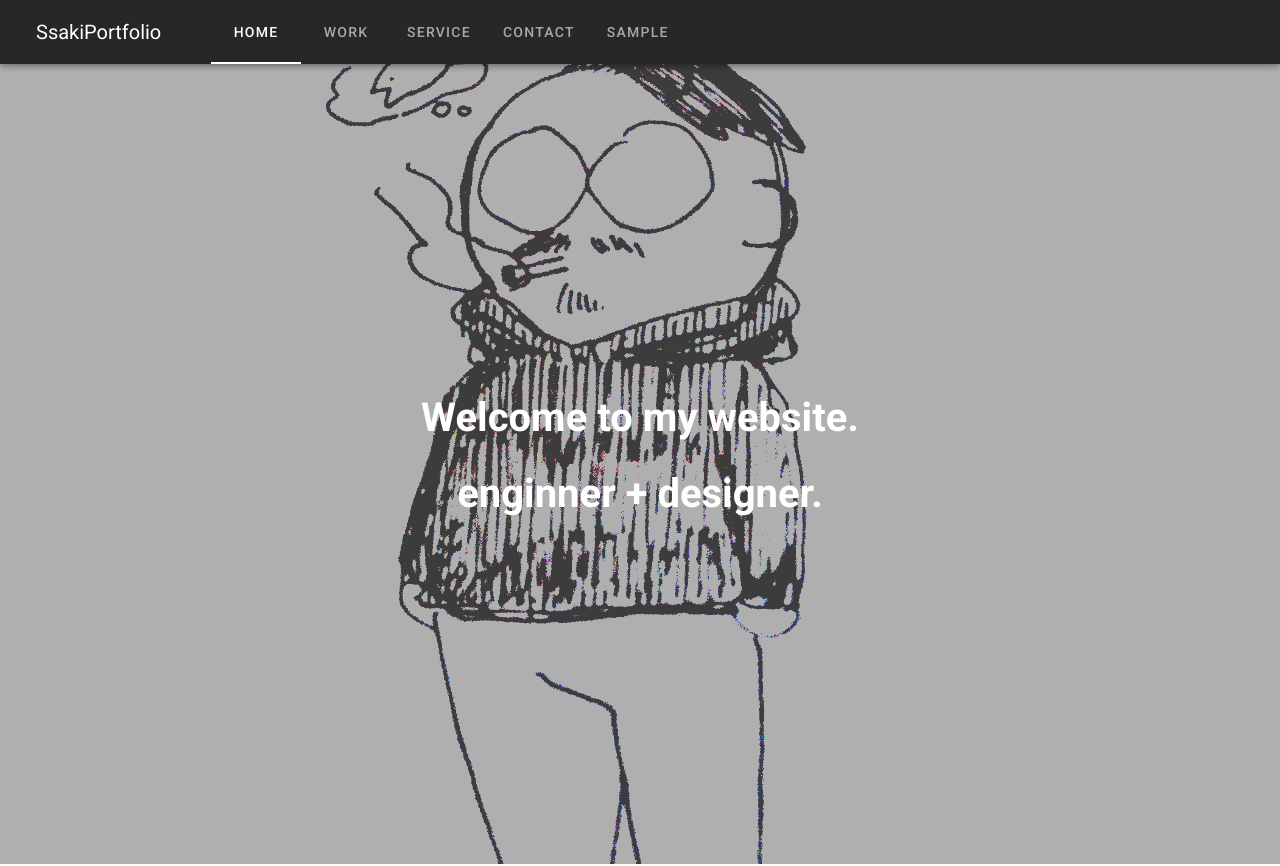
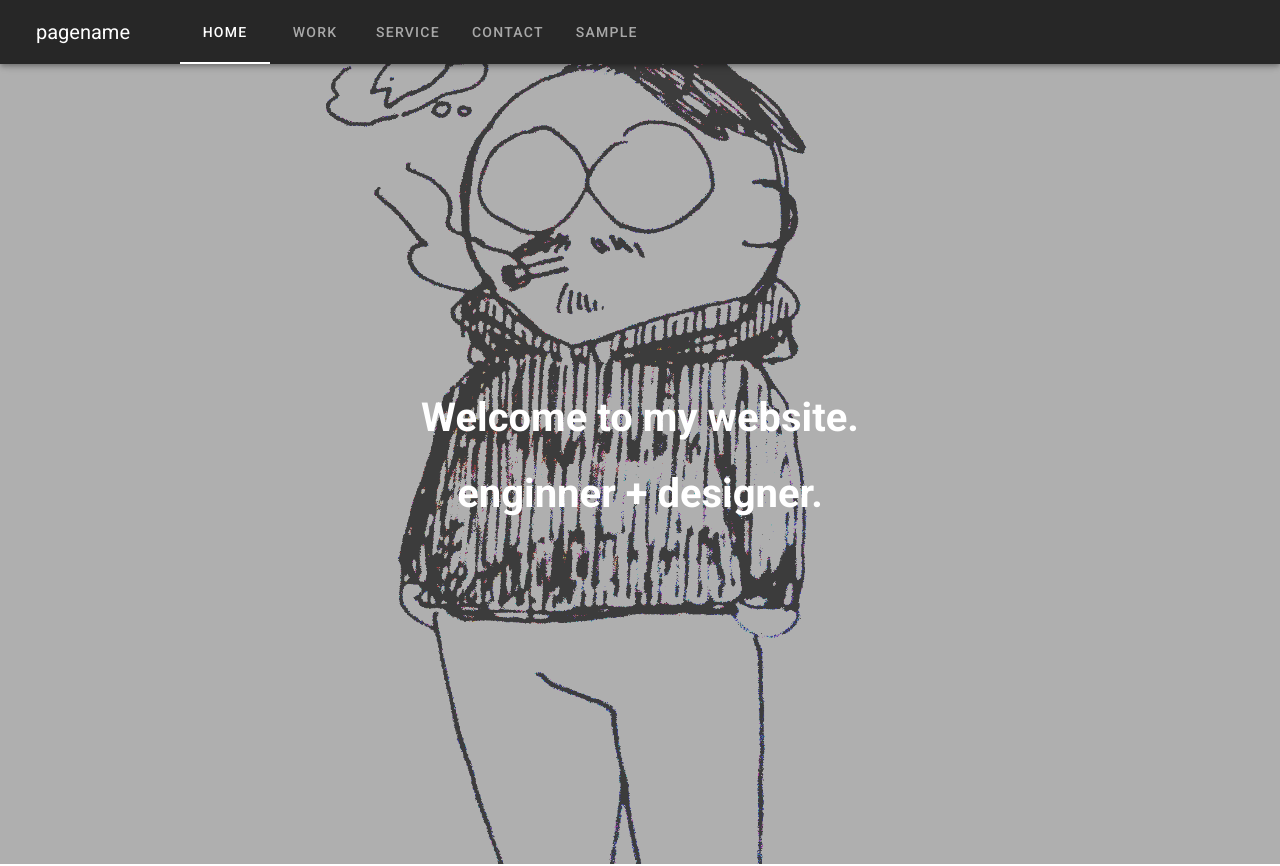
Before and after one commit to Ssaki-git/copage, a Vue app: page / in a window 1280 px wide. Shown: the top 866 px of the page. Built offline with nearby package versions, Linux system fonts and the light colour scheme.

Commit message:
ページ名変更

```diff
--- a/src/components/AppHeader.vue
+++ b/src/components/AppHeader.vue
@@ -2,7 +2,7 @@
   <header>
     <v-app-bar app dark>
       <v-app-bar-nav-icon @click="drawer = true"></v-app-bar-nav-icon>
-      <v-toolbar-title>SsakiPortfolio</v-toolbar-title>
+      <v-toolbar-title>pagename</v-toolbar-title>
       <v-tabs dark>
         <v-tab
           v-for="(menuItem, index) in menuItems"
```
